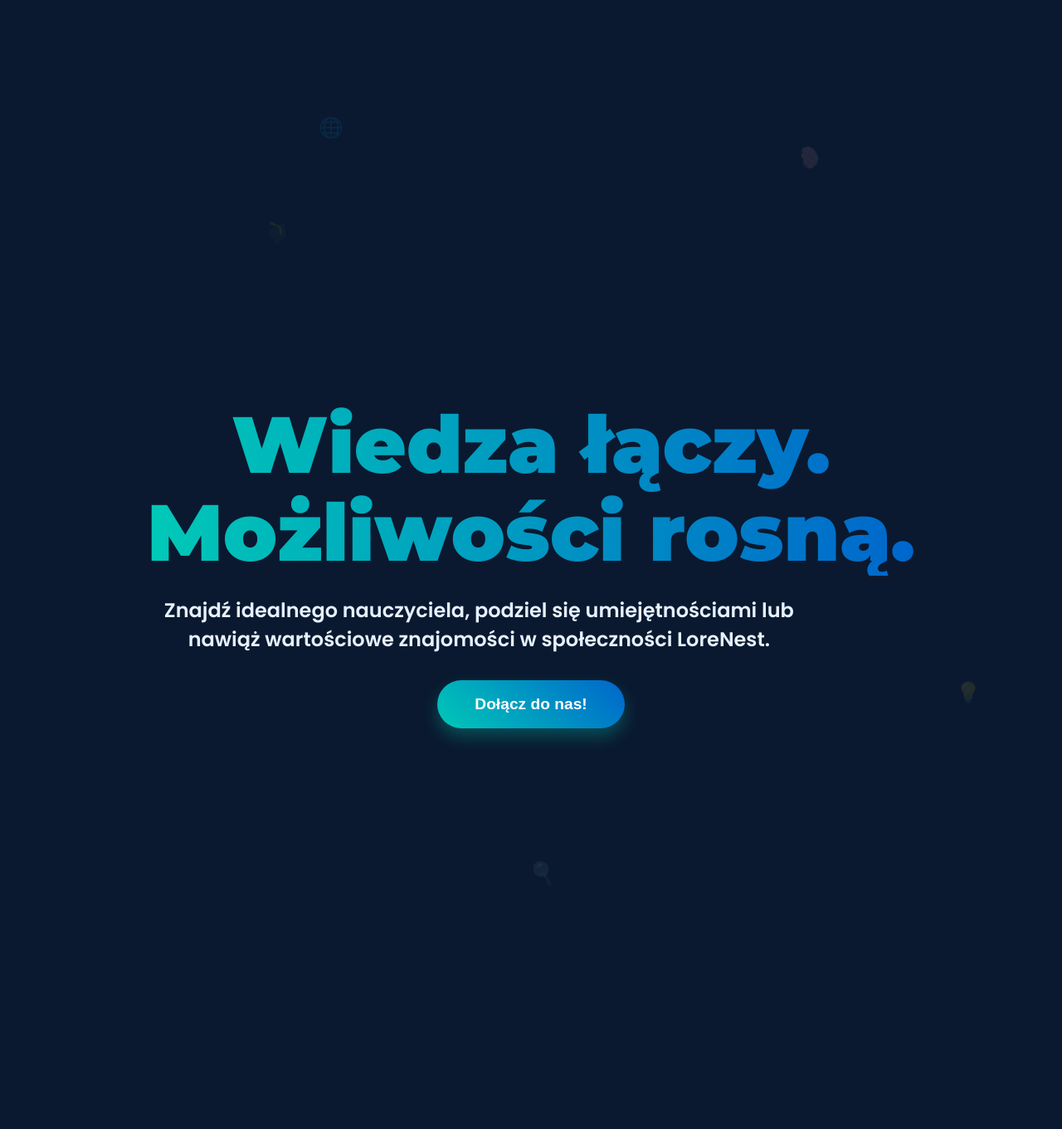
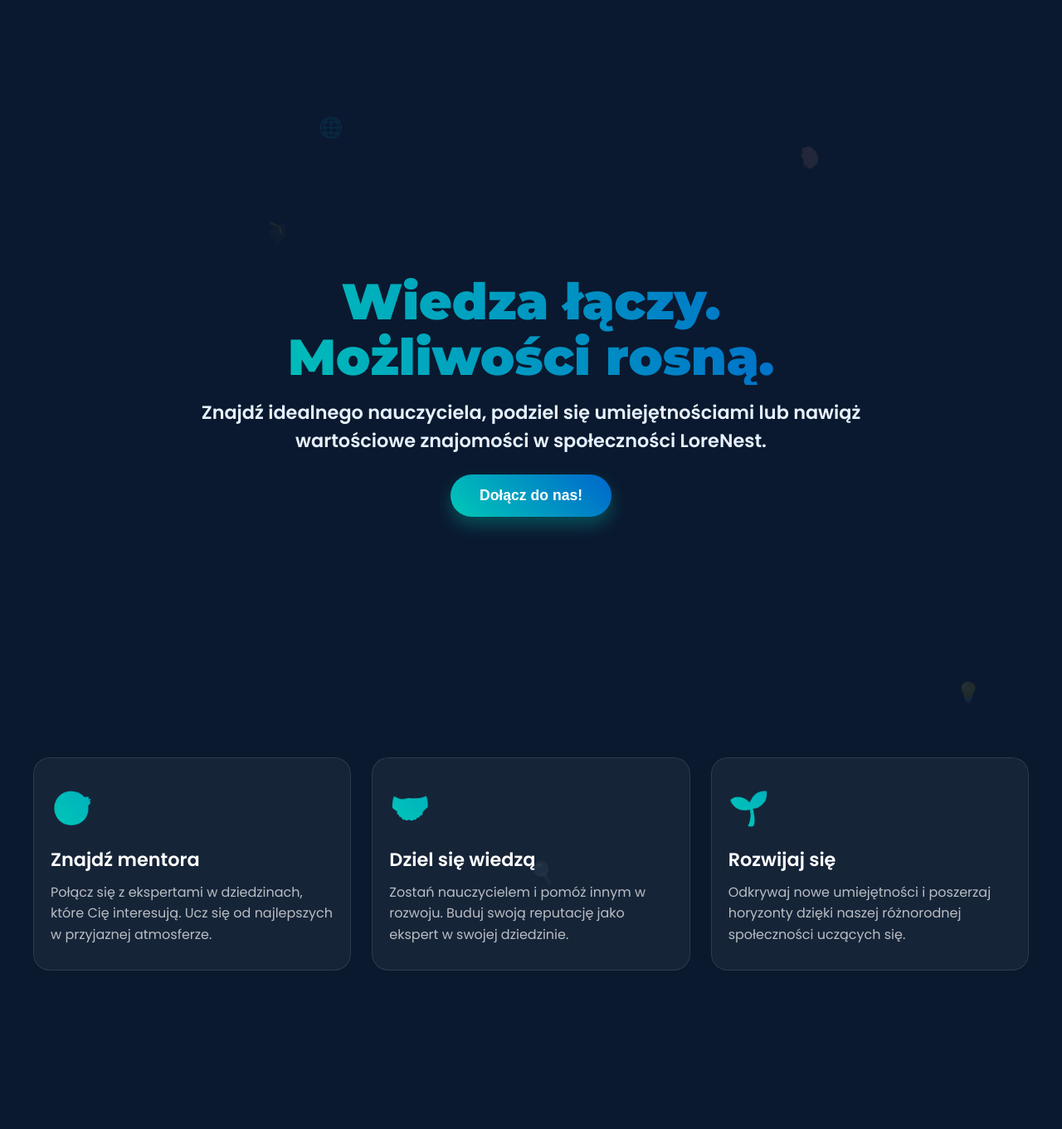
Before and after one commit to dawidnolove/nest, a PHP site: page / in a window 1280 px wide. Shown: the whole page at 83% size. Run offline with PHP 8.4, Linux system fonts and the light colour scheme.

Commit message:
index.css

```diff
--- a/index.css
+++ b/index.css
@@ -26,10 +26,12 @@
   top: 0;
   left: 0;
   z-index: -1;
+  width: 100%;
+  height: 100%;
 }
 
 .hero {
-      min-height: 100vh;
+  height: 70vh;
   display: flex;
   flex-direction: column;
   justify-content: center;
@@ -37,20 +39,20 @@
   padding: 0 20px;
   text-align: center;
   position: relative;
-      overflow: hidden;
+  margin: 0;
 }
 
 .hero-content {
-      max-width: 1200px;
+  max-width: 1000px;
   position: relative;
   z-index: 2;
 }
 
 .main-title {
-      font-size: clamp(2.5rem, 8vw, 6rem);
+  font-size: clamp(1.8rem, 5vw, 3.8rem);
   font-weight: 900;
   font-family: 'Montserrat', sans-serif;
-      margin-bottom: 1.5rem;
+  margin-bottom: 1rem;
   background: linear-gradient(90deg, var(--primary), var(--secondary));
   -webkit-background-clip: text;
   background-clip: text;
@@ -61,8 +63,8 @@
 }
 
 .subtitle {
-      font-size: clamp(1rem, 3vw, 1.5rem);
-      margin-bottom: 2rem;
+  font-size: clamp(1.1rem, 2.5vw, 1.4rem);
+  margin-bottom: 1.5rem;
   max-width: 800px;
   opacity: 0;
   transform: translateY(50px);
@@ -70,12 +72,12 @@
 
 .cta-button {
   display: inline-block;
-      padding: 18px 45px;
+  padding: 15px 35px;
   background: linear-gradient(45deg, var(--primary), var(--secondary));
   color: white;
   border: none;
   border-radius: 50px;
-      font-size: 1.2rem;
+  font-size: 1.1rem;
   font-weight: 600;
   cursor: pointer;
   transition: all 0.3s ease;
@@ -136,15 +138,16 @@
 }
 
 .features {
-      padding: 100px 20px;
+  padding: 10px 20px;
   background-color: rgba(10, 25, 47, 0.8);
   position: relative;
+  margin-top: -50px;
 }
 
 .features-grid {
   display: grid;
-      grid-template-columns: repeat(auto-fit, minmax(300px, 1fr));
-      gap: 30px;
+  grid-template-columns: repeat(auto-fit, minmax(250px, 1fr));
+  gap: 25px;
   max-width: 1200px;
   margin: 0 auto;
 }
@@ -152,12 +155,12 @@
 .feature-card {
   background: rgba(255, 255, 255, 0.05);
   border-radius: 20px;
-      padding: 40px 30px;
+  padding: 30px 20px;
   backdrop-filter: blur(10px);
   border: 1px solid rgba(255, 255, 255, 0.1);
   transition: all 0.3s ease;
-      opacity: 0;
-      transform: translateY(50px);
+  opacity: 10;
+  transform: translateY(-50px);
 }
 
 .feature-card:hover {
@@ -167,8 +170,8 @@
 }
 
 .feature-icon {
-      font-size: 3rem;
-      margin-bottom: 20px;
+  font-size: 2.5rem;
+  margin-bottom: 15px;
   background: linear-gradient(45deg, var(--primary), var(--secondary));
   -webkit-background-clip: text;
   background-clip: text;
@@ -176,8 +179,8 @@
 }
 
 .feature-title {
-      font-size: 1.5rem;
-      margin-bottom: 15px;
+  font-size: 1.4rem;
+  margin-bottom: 10px;
   color: white;
 }
 
@@ -197,14 +200,10 @@
 
 @media (max-width: 768px) {
   .main-title {
-        font-size: 3rem;
+    font-size: 2.5rem;
   }
 
   .subtitle {
-        font-size: 1.2rem;
-      }
-
-      .features-grid {
-        grid-template-columns: 1fr;
+    font-size: 1.1rem;
   }
 }
```
Lines whose indentation alone changed are shown as unchanged.
